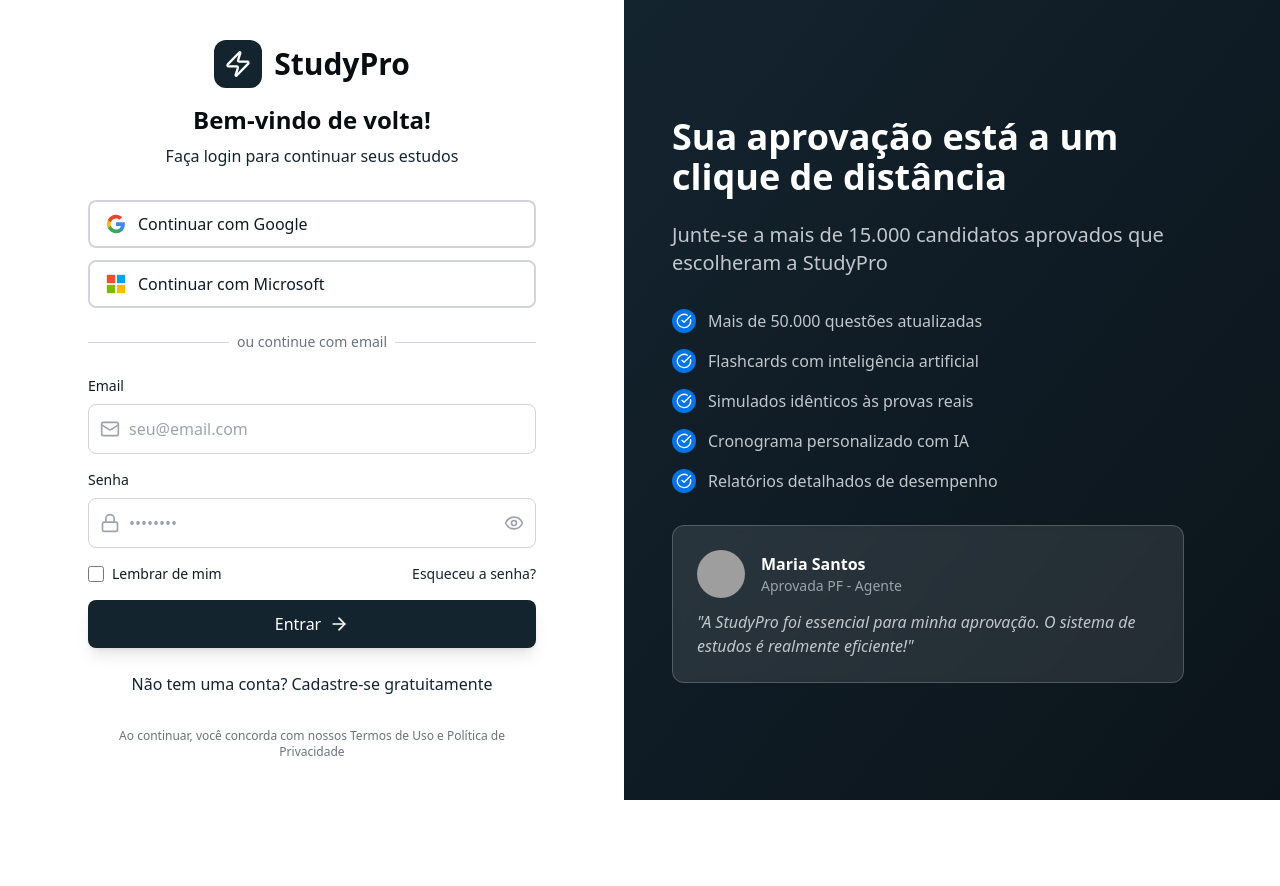
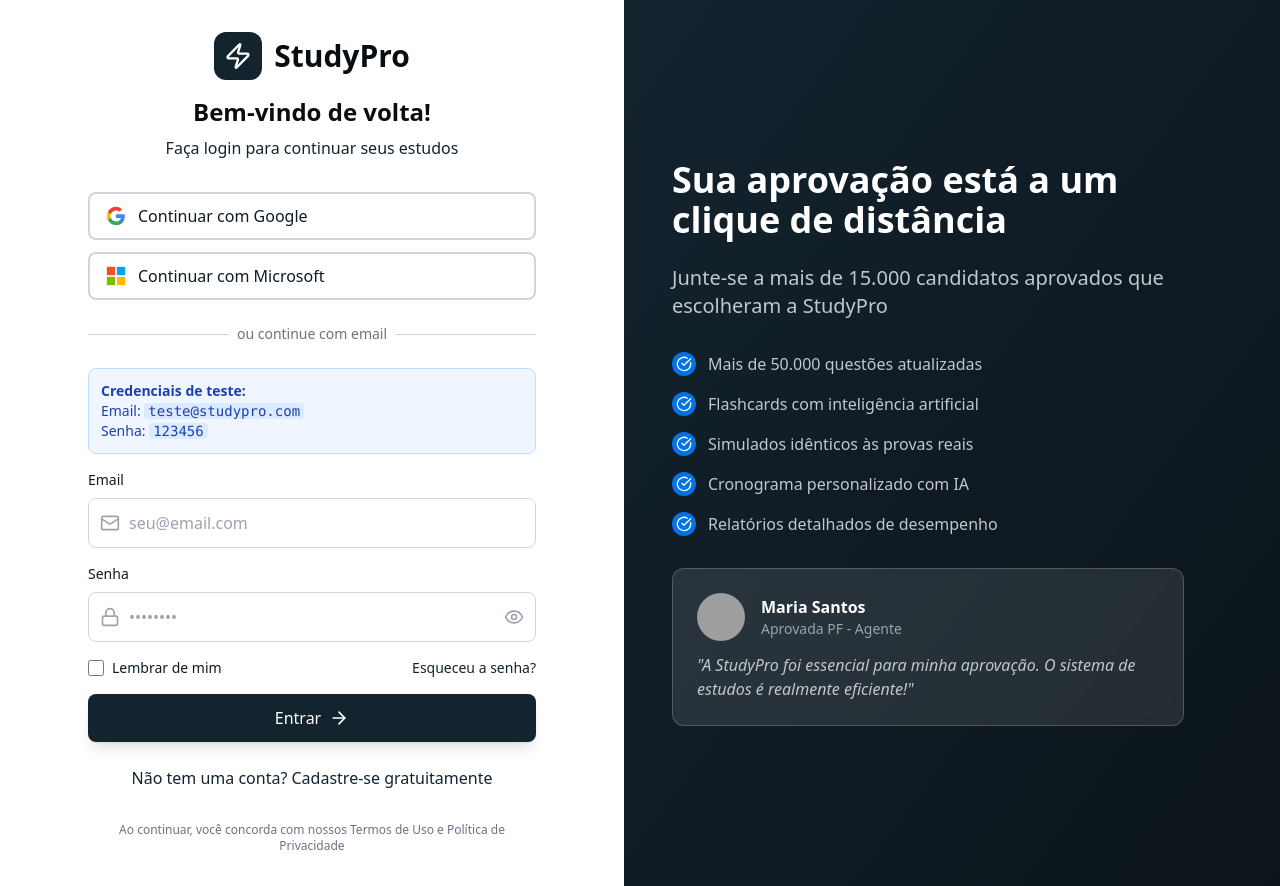
Before and after one commit to xkayo32/flash-site-cursors, a React (Vite) app in the folder frontend/: page /login in a window 1280 px wide. Before the commit the page ends 800 px from the top, so only its background shows below. Built offline with nearby package versions, Linux system fonts and the light colour scheme; grey boxes are pictures that could not be loaded.

Commit message:
✨ Adicionar credenciais de teste na página de login e atualizar documentação

```diff
--- a/frontend/src/pages/auth/LoginPage.tsx
+++ b/frontend/src/pages/auth/LoginPage.tsx
@@ -95,7 +95,29 @@
       // Simular chamada de API
       await new Promise(resolve => setTimeout(resolve, 1500));
 
-      // Mock login
+      // Verificar credenciais de teste
+      if (formData.email === 'teste@studypro.com' && formData.password === '123456') {
+        // Mock login com credenciais de teste
+        setAuth(
+          {
+            id: '1',
+            name: 'Usuário Teste',
+            email: formData.email,
+            role: 'student',
+            avatar: `https://ui-avatars.com/api/?name=Usuário+Teste&background=14242f&color=fff`,
+            subscription: {
+              plan: 'Premium',
+              expiresAt: '2024-12-31',
+              status: 'active'
+            }
+          },
+          'fake-token'
+        );
+
+        toast.success('Login realizado com sucesso!');
+        navigate('/dashboard');
+      } else {
+        // Para outros emails, simular login normal
         setAuth(
           {
             id: '1',
@@ -114,6 +136,7 @@
 
         toast.success('Login realizado com sucesso!');
         navigate('/dashboard');
+      }
     } catch (error) {
       toast.error('Erro ao fazer login. Tente novamente.');
     } finally {
@@ -182,6 +205,17 @@
             </div>
             <div className="relative flex justify-center text-sm">
               <span className="px-2 bg-white text-gray-500">ou continue com email</span>
+            </div>
+          </motion.div>
+
+          {/* Test Credentials Info */}
+          <motion.div variants={fadeInUp} className="mb-4 p-3 bg-blue-50 border border-blue-200 rounded-lg">
+            <div className="text-sm text-blue-800">
+              <span className="font-semibold">Credenciais de teste:</span>
+              <br />
+              Email: <code className="bg-blue-100 px-1 rounded">teste@studypro.com</code>
+              <br />
+              Senha: <code className="bg-blue-100 px-1 rounded">123456</code>
             </div>
           </motion.div>
 
```
Also changed, not shown: 3 other files (tests, documents, lock files or other folders). Lines whose indentation alone changed are shown as unchanged.
